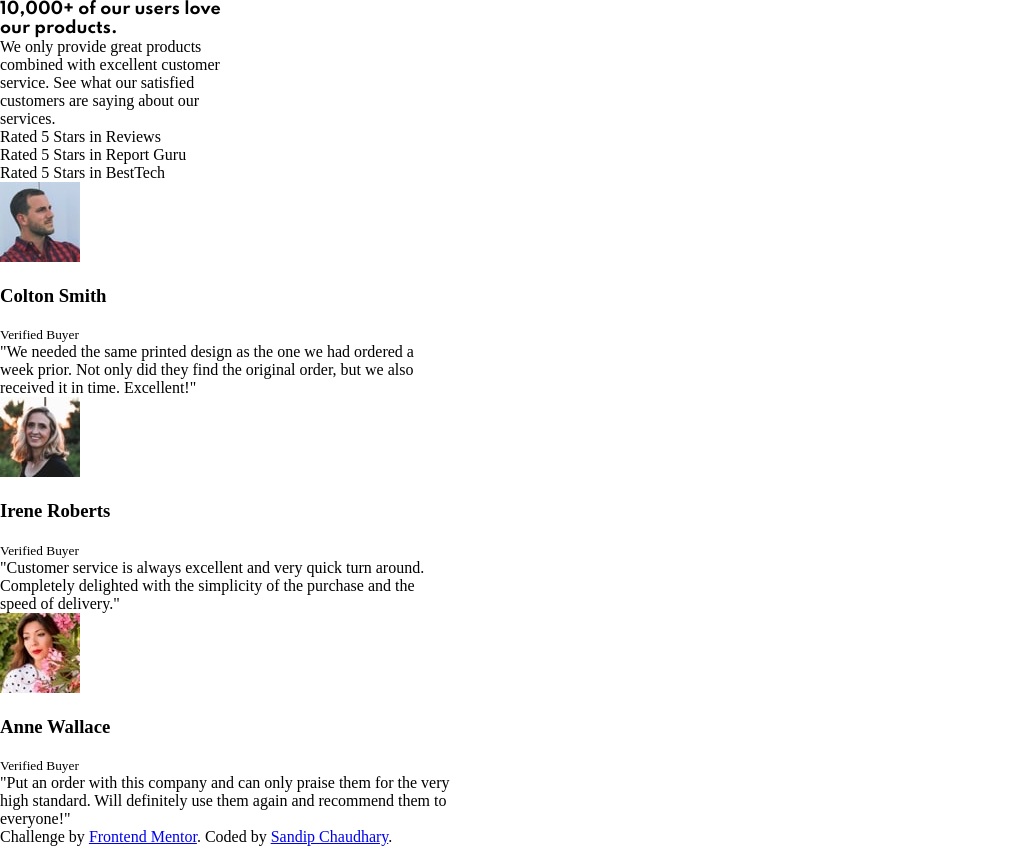
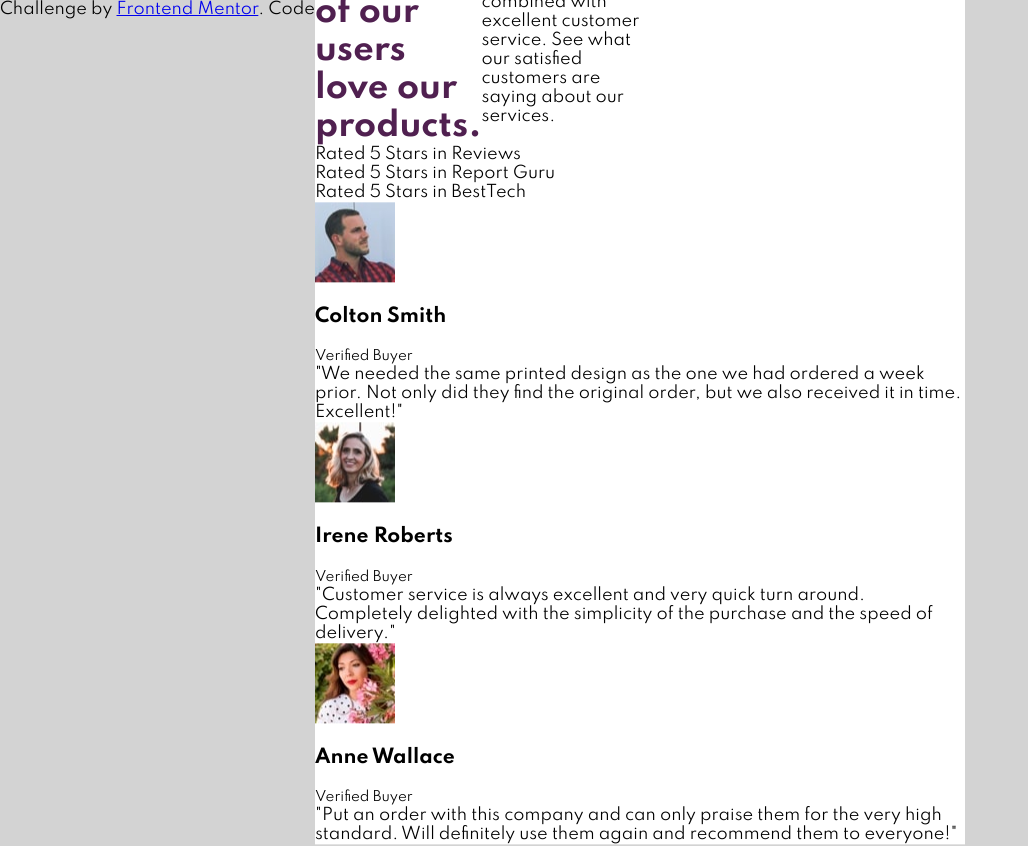
Before and after one commit to Sandip124/FrontendMentorChallenge-03-social-proof-section-master, a plain HTML site: page index.html in a window 1280 px wide. Shown: the whole page, without its empty margins (0-1028 px from the left). Drawn offline with Linux system fonts and the light colour scheme.

Commit message:
add some styles for centering the content on the screen

```diff
--- a/style.css
+++ b/style.css
@@ -1,19 +1,30 @@
 body {
-  margin: 0px;
-  padding: 0px;
-  box-sizing: border-box;
+    margin: 0px;
+    padding: 0px;
+    box-sizing: border-box;
+    background-color: lightgray;
+    font-family: Spartan;
 }
 
-.wrapper
-{
-    width:450px;
+.wrapper {
+    max-width: 650px;
+    width: 100%;
+    background-color: #fff;
+    margin: 0 auto;
+    position: absolute;
+    top: 50%;
+    left: 50%;
+    transform: translate(-50%, -50%);
 }
 
-.jumbotron{
+.jumbotron {
     width: 50%;
+    display: flex;
+    flex-direction: row;
 }
 
-.jumbotron__header{
-    font-family: Spartan;
+.jumbotron__header {
+    font-size: 32px;
     font-weight: 700;
+    color: hsl(300, 43%, 22%);
 }
```
